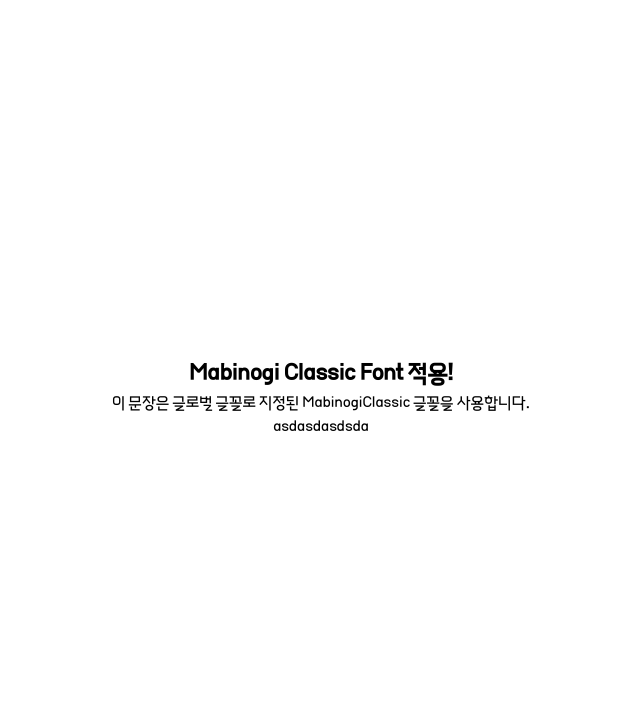
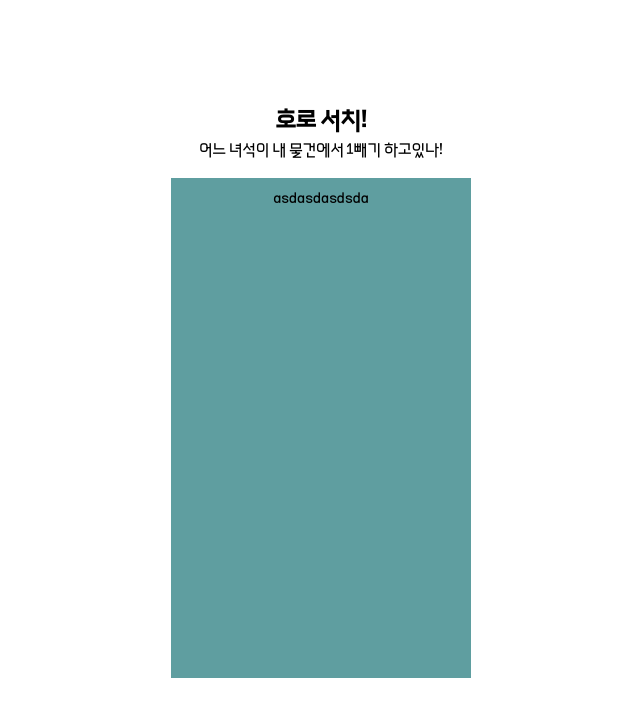
Before and after one commit to Nidurolak/ma-bid, a React (Create React App) app: page / in a window 1280 px wide. Shown: the top 716 px of the page, without its empty margins (319-959 px from the left). Built offline with nearby package versions, Linux system fonts and the light colour scheme; no server answers.

Commit message:
feat : 모달 기초

```diff
--- a/src/App.css
+++ b/src/App.css
@@ -48,3 +48,15 @@
   align-items: center;
   justify-content: center;
 }
+
+.HoroModal_Back{
+  width: 300px;
+  height: 500px;
+  display: flex;
+  flex-direction: column;
+  align-items: center;
+  justify-content: flex-start;
+  padding-top: 10px;
+  margin: 15px;
+  background-color: cadetblue;
+}
--- a/src/App.tsx
+++ b/src/App.tsx
@@ -18,8 +18,8 @@
 
   return (
     <div className="font-mabinogi Mid_Aligin Full_WH">
-      <h1 className="text-2xl font-bold">Mabinogi Classic Font 적용!</h1>
-      <p>이 문장은 글로벌 글꼴로 지정된 MabinogiClassic 글꼴을 사용합니다.</p>
+      <h1 className="text-2xl font-bold">호로 서치!</h1>
+      <p>어느 녀석이 내 물건에서 1빼기 하고있나!</p>
 
       <Horomodal></Horomodal>
     </div>
--- a/src/components/Horomodal.tsx
+++ b/src/components/Horomodal.tsx
@@ -8,7 +8,7 @@
 function Horomodal() {
 
 
-    return (<div>asdasdasdsda</div>)
+    return (<div className="HoroModal_Back">asdasdasdsda</div>)
 }
 
 export default Horomodal
--- a/src/utils/api/api.ts
+++ b/src/utils/api/api.ts
@@ -29,6 +29,6 @@
   const headers = {
     "x-nxopen-api-key": process.env.REACT_APP_OPEN_AI_KEY
   };
-  const res = await apiClient.get(`/list?auction_item_category=음식&item_name=나무열매`,{headers})
+  const res = await apiClient.get(`/list?item_name=나무 장작`,{headers})
   return res;
 }
```
